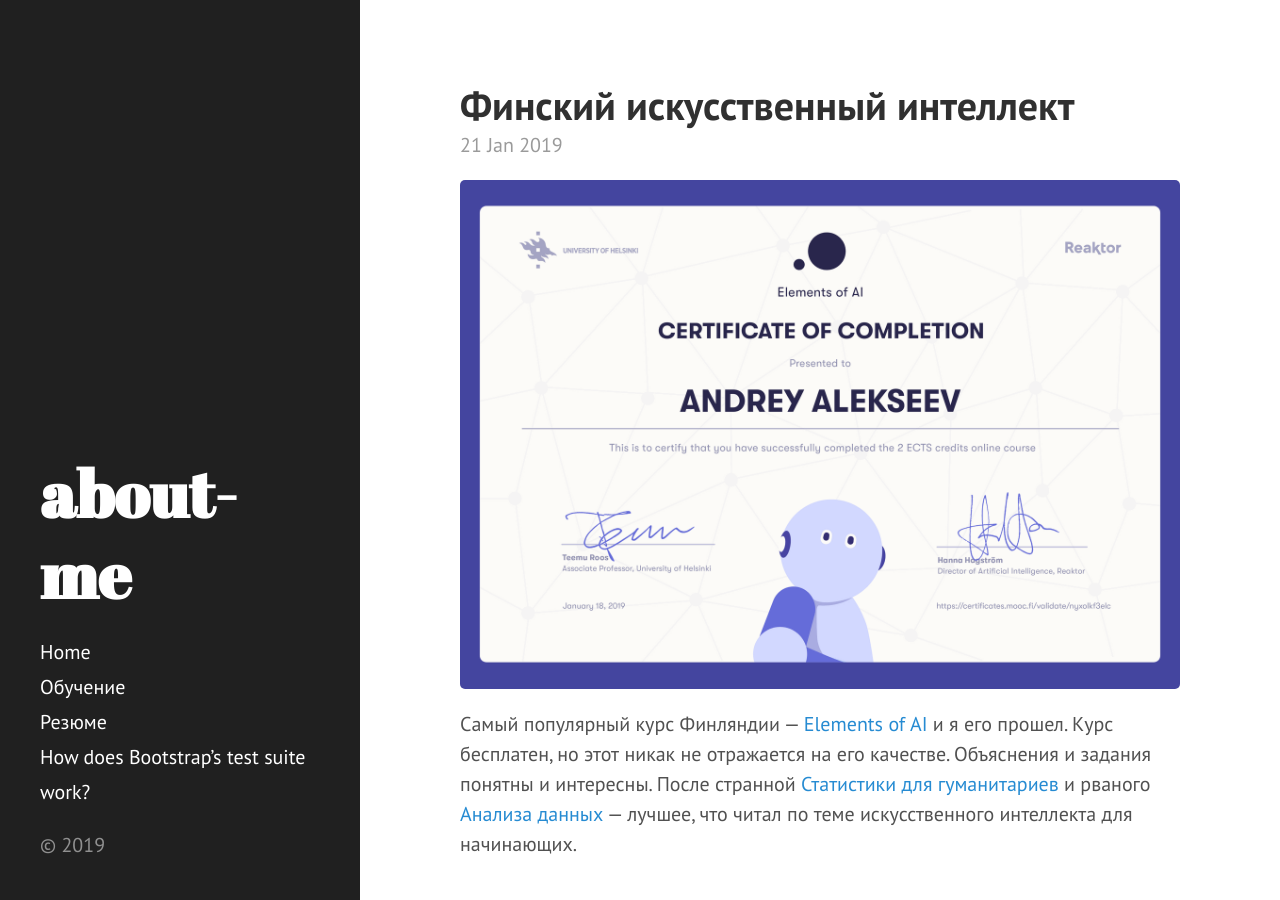
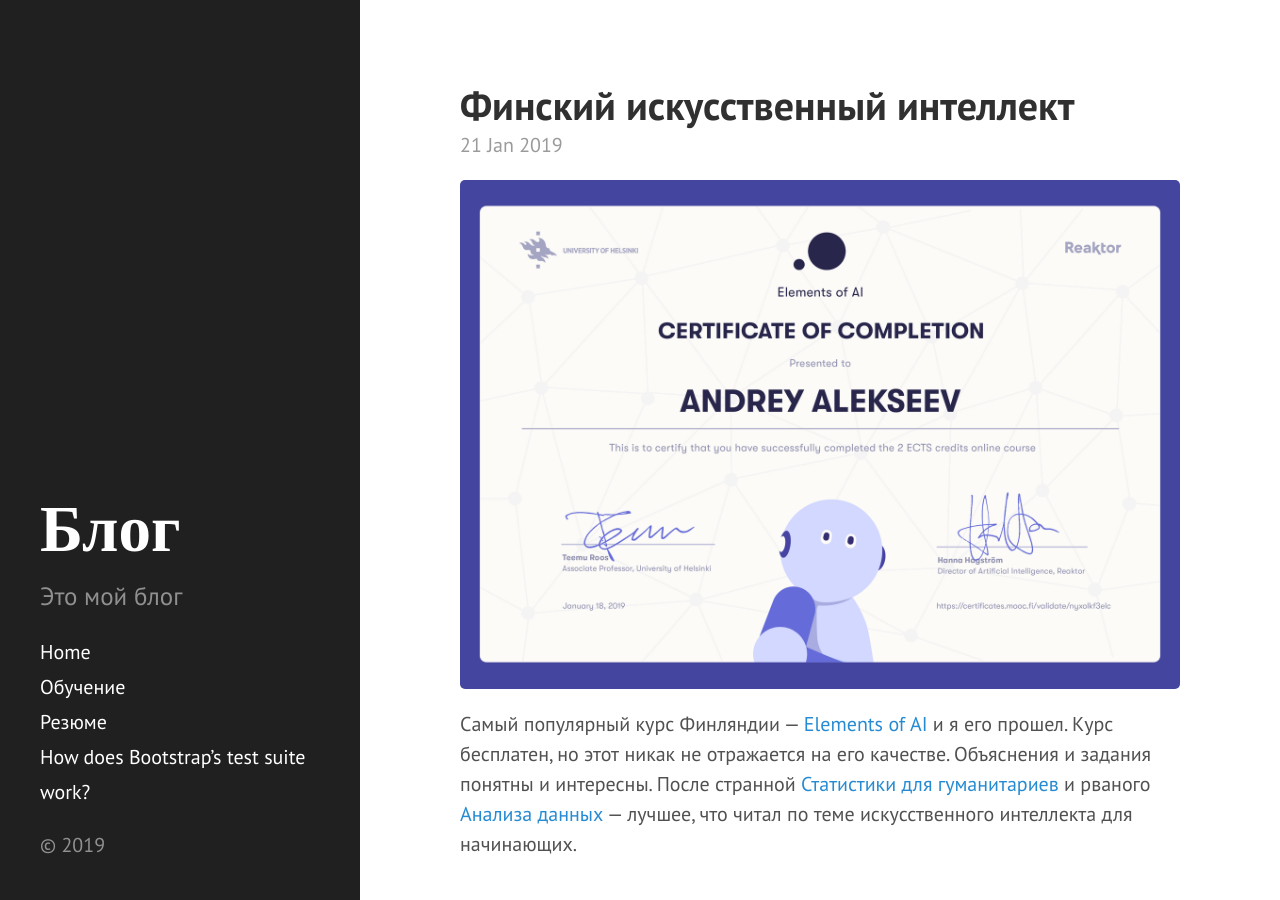
Before and after one commit to Drewleks/about-me, a Jekyll site: the page built from index.html, in a window 1280 px wide and 900 px high. Built offline with Jekyll 4.4.1, drawn with Linux system fonts in a browser that asks for light colours; the list of posts is cut into pages by our own code.

Commit message:
Update _config.yml

```diff
--- a/_config.yml
+++ b/_config.yml
@@ -7,9 +7,9 @@
 # relative_permalinks: true
 
 # Setup
-title:
-tagline:
-description:
+title:            Блог
+tagline:          'A Jekyll theme'
+description:      'Это мой блог'
 url:
 baseurl:          ''
 
```
